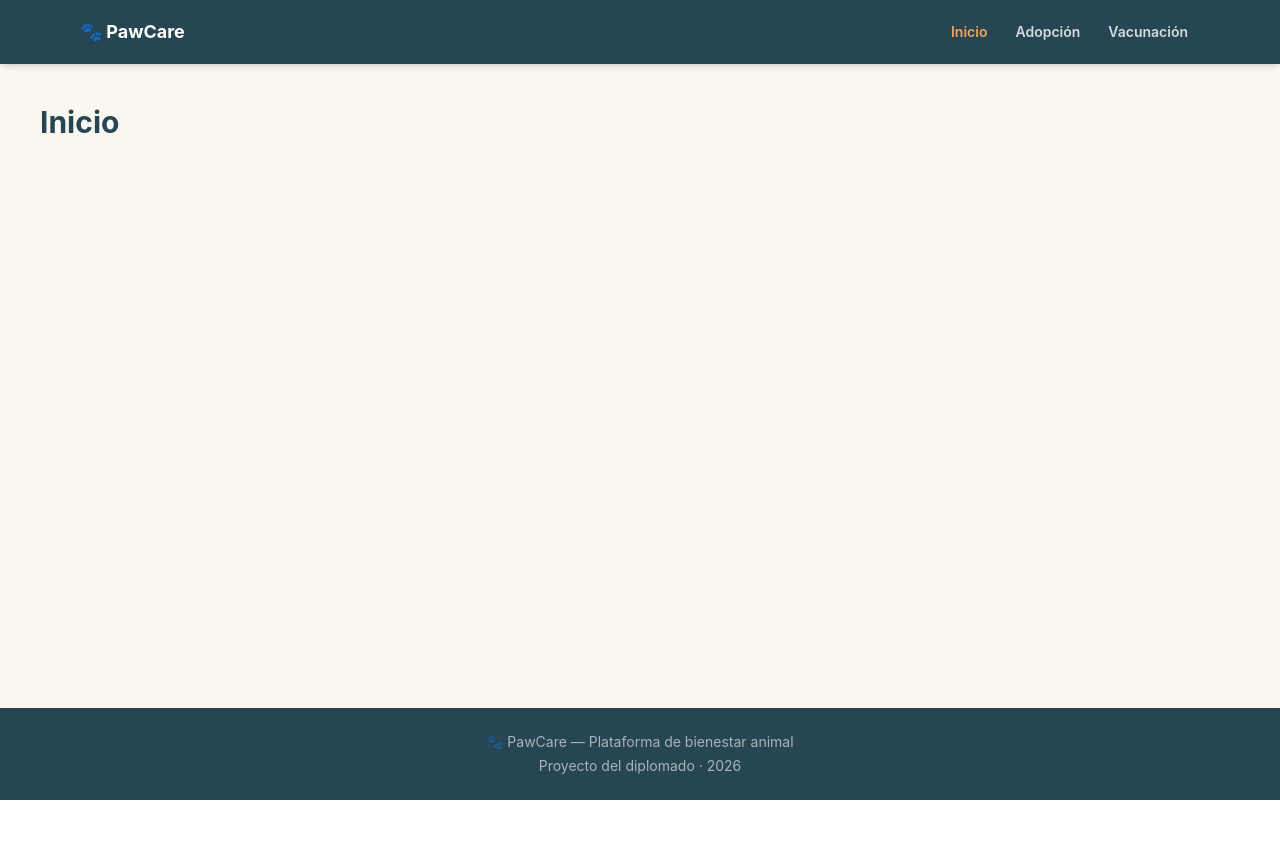
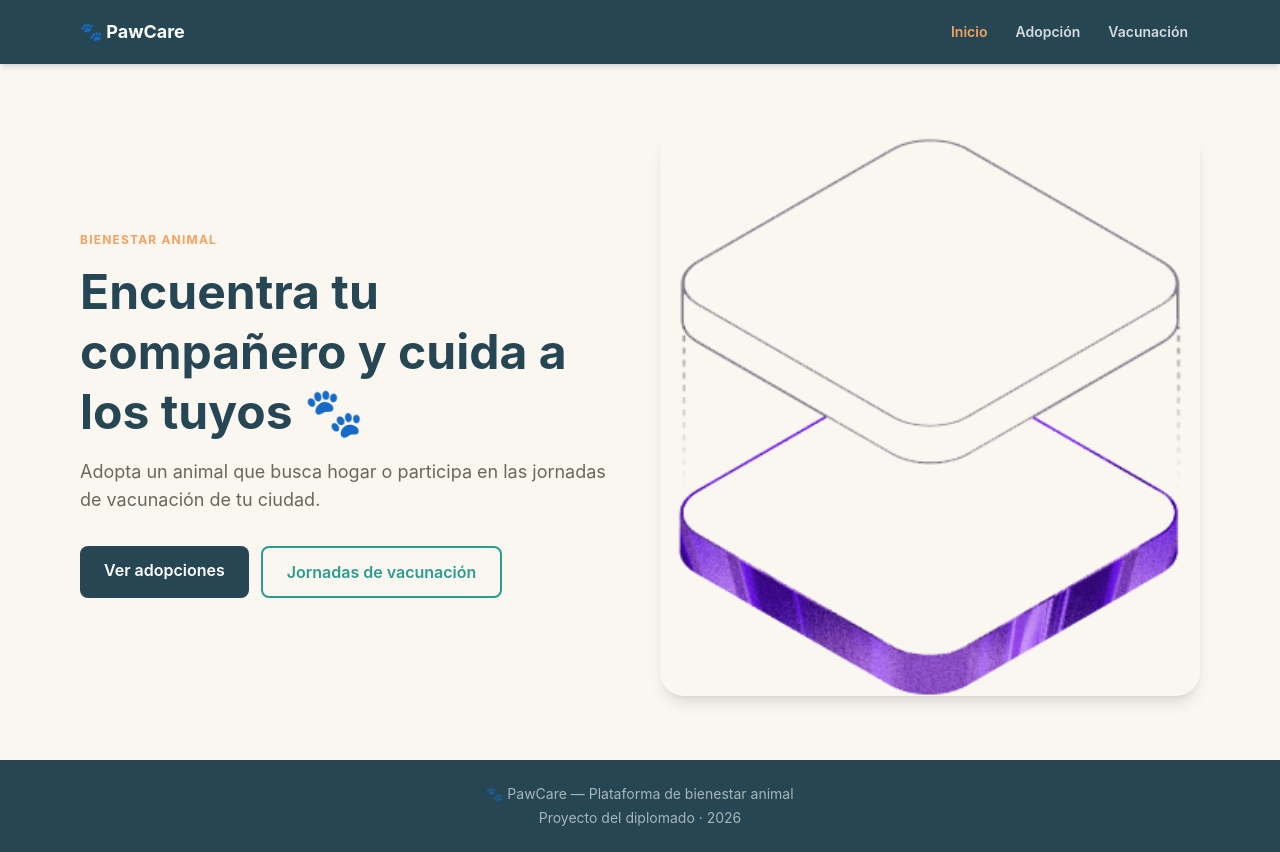
Before and after one commit to JuanRC7777/frontend-diplomado, a React (Vite) app in the folder frontend-diplomado/: page / in a window 1280 px wide. Before the commit the page ends 800 px from the top, so only its background shows below. Built offline with nearby package versions, Linux system fonts and the light colour scheme.

Commit message:
actualizacion home

```diff
--- a/frontend-diplomado/src/data/jornadas.json
+++ b/frontend-diplomado/src/data/jornadas.json
@@ -7,11 +7,51 @@
         "fecha": "2026-08-15",
         "hora": "08:00",
         "horaFin": "14:00",
-    "vacunas": ["Antirrábica", "Parvovirus", "Moquillo"],
+        "vacunas": [
+            "Antirrábica",
+            "Parvovirus",
+            "Moquillo"
+        ],
         "organizador": "Fundación Huellitas",
         "contacto": "huellitas@correo.com",
         "cupos": 80,
         "descripcion": "Jornada gratuita para perros y gatos, orden de llegada.",
         "fecha_publicacion": "2026-07-11"
+    },
+  {
+        "id": 2,
+        "titulo": "Campaña de Esterilización Canina y Felina",
+        "lugar": "Centro Comunitario La Esperanza",
+        "ciudad": "Medellín",
+        "fecha": "2026-08-22",
+        "hora": "07:30",
+        "horaFin": "15:30",
+        "vacunas": [
+            "Antirrábica"
+        ],
+        "organizador": "Alcaldía de Medellín",
+        "contacto": "mascotas@medellin.gov.co",
+        "cupos": 60,
+        "descripcion": "Jornada de vacunación y orientación sobre el cuidado responsable de mascotas.",
+        "fecha_publicacion": "2026-07-12"
+    },
+    {
+        "id": 3,
+        "titulo": "Vacunatón por el Bienestar Animal",
+        "lugar": "Polideportivo Atalaya",
+        "ciudad": "Cúcuta",
+        "fecha": "2026-09-05",
+        "hora": "09:00",
+        "horaFin": "13:00",
+        "vacunas": [
+            "Antirrábica",
+            "Triple Felina",
+            "Séxtuple Canina"
+        ],
+        "organizador": "Secretaría de Salud de Cúcuta",
+        "contacto": "bienestaranimal@cucuta.gov.co",
+        "cupos": 120,
+        "descripcion": "Vacunación gratuita para perros y gatos con revisión veterinaria básica incluida.",
+        "fecha_publicacion": "2026-07-15"
     }
 ]
--- a/frontend-diplomado/src/pages/Home.tsx
+++ b/frontend-diplomado/src/pages/Home.tsx
@@ -1,7 +1,43 @@
+import { Link } from "react-router-dom";
+import hero from "../assets/hero.png";
+
 export default function Home() {
   return (
-    <div className="p-10">
-      <h1 className="text-3xl font-bold text-[#264653]">Inicio</h1>
+    <div className="max-w-6xl mx-auto px-4 py-16 grid grid-cols-1 lg:grid-cols-2 gap-10 items-center">
+      {/* Texto */}
+      <div>
+        <span className="text-[#F4A261] text-xs font-bold uppercase tracking-widest">
+          Bienestar animal
+        </span>
+        <h1 className="text-4xl lg:text-5xl font-bold text-[#264653] mt-3 leading-tight">
+          Encuentra tu compañero y cuida a los tuyos 🐾
+        </h1>
+        <p className="text-[#6B675F] mt-4 text-lg">
+          Adopta un animal que busca hogar o participa en las jornadas de
+          vacunación de tu ciudad.
+        </p>
+        <div className="flex flex-wrap gap-3 mt-8">
+          <Link
+            to="/adopcion"
+            className="px-6 py-3 rounded-lg bg-[#264653] text-white font-semibold hover:bg-[#1b3540]"
+          >
+            Ver adopciones
+          </Link>
+          <Link
+            to="/vacunacion"
+            className="px-6 py-3 rounded-lg border-2 border-[#2A9D8F] text-[#2A9D8F] font-semibold hover:bg-[#2A9D8F] hover:text-white"
+          >
+            Jornadas de vacunación
+          </Link>
+        </div>
+      </div>
+
+      {/* Imagen */}
+      <img
+        src={hero}
+        alt="Mascotas felices"
+        className="rounded-3xl shadow-lg w-full object-cover"
+      />
     </div>
   );
 }
```
Lines whose indentation alone changed are shown as unchanged.
